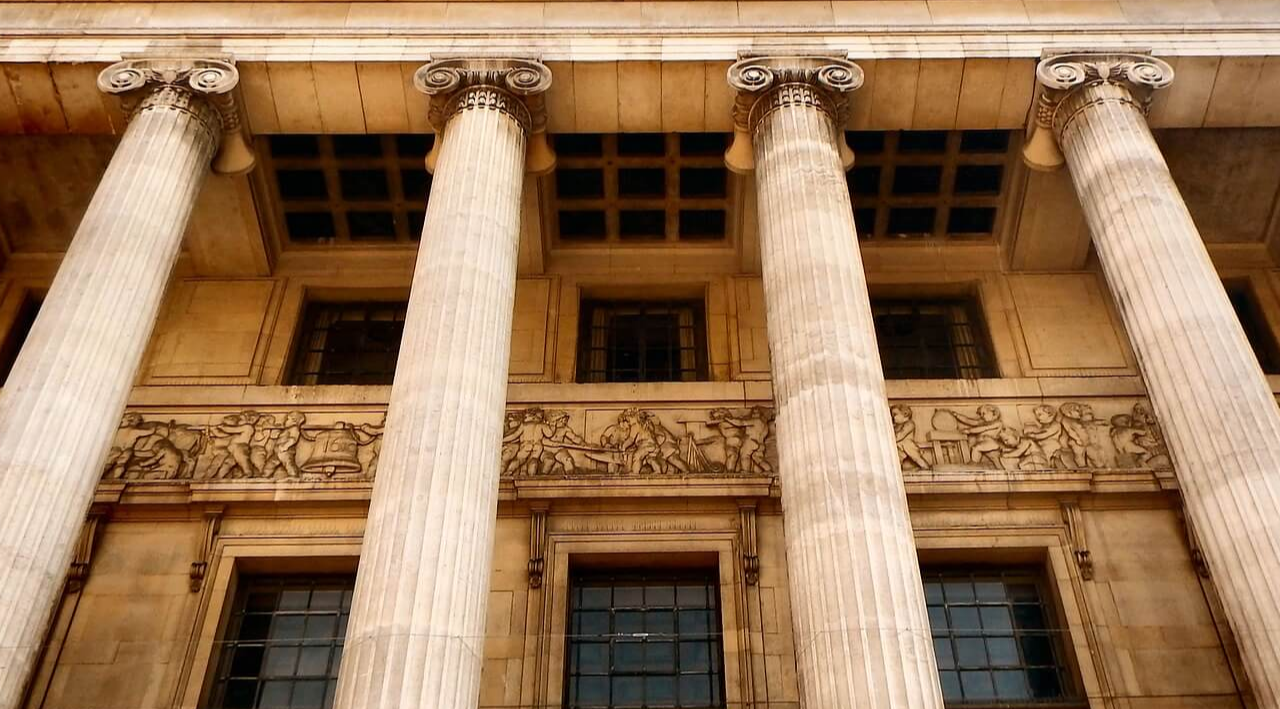
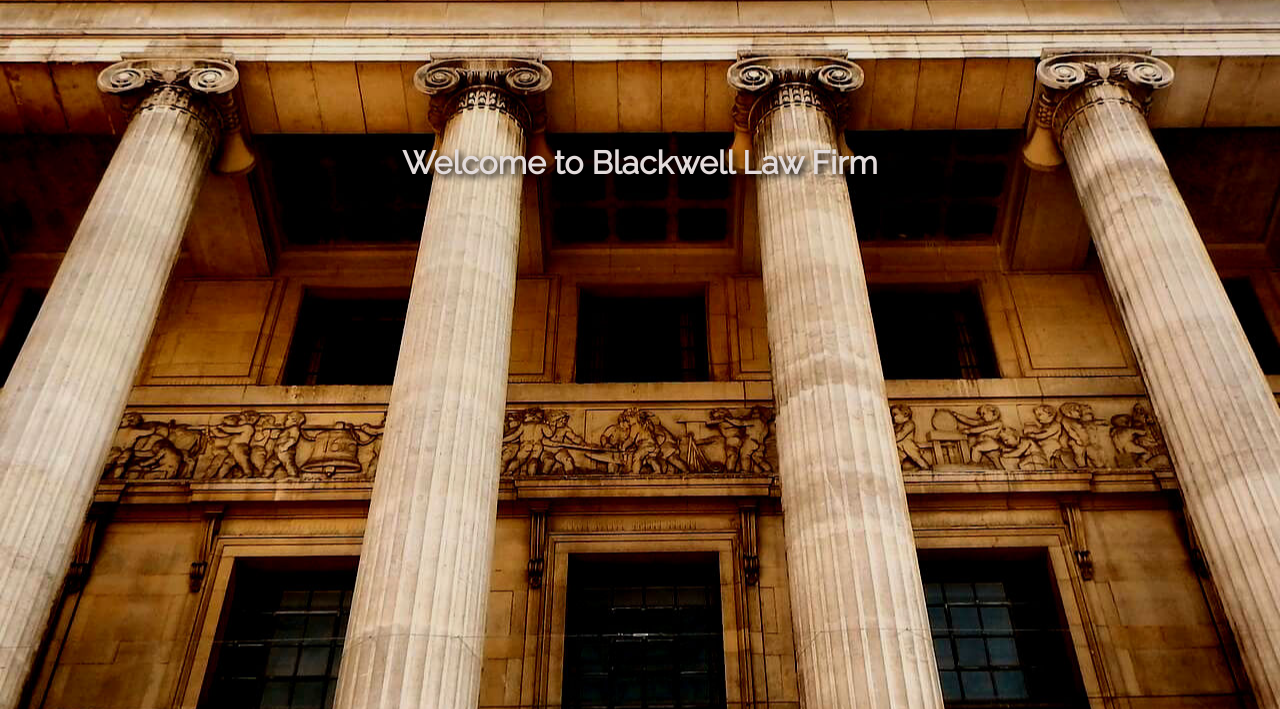
Before and after one commit to dayna-j/blackwell-law-firm, a website: page index.html in a window 1280 px wide. Shown: the part 88-797 px from the top of the page. Drawn offline with nearby package versions, Linux system fonts and the light colour scheme; files that its build step writes are made by us from their sources.

Commit message:
Added splash dialog and h1 element.
Reduced brightness on hero image to contrast better with splash dialog text.

```diff
--- a/index.html
+++ b/index.html
@@ -2,6 +2,8 @@
 <html>
     <head>
         <title>Blackwell Law Firm</title>
+
+        <link href="https://fonts.googleapis.com/css?family=Raleway" rel="stylesheet">
 
         <link rel="stylesheet" type="text/css" href="/styles/main.compiled.css">
 
@@ -9,6 +11,7 @@
         rel="stylesheet">
 
         <script src="https://unpkg.com/scrollreveal/dist/scrollreveal.min.js"></script>
+
         <script type = "text/javascript" src = "/build/main.bundle.js"></script>
 
 
@@ -16,7 +19,7 @@
 
     </head>
     <body>
-        <header>
+        <header class =  'paper-shadow-bottom-z-2'>
             <div id = 'header-wrapper'>
 
                 <div id = 'logo-wrapper'>
@@ -45,8 +48,14 @@
 
     <section id = 'splash'>
 
+        <div id = 'splash-dialog'>
+            <h1>Welcome to Blackwell Law Firm</h1>
+        </div>
+
     </section>
-    <section>
+
+    <section id = 'features-section'>
+
         <div class = 'features-wrapper'>
             <div class = 'features-grid'>
                 <img src = '/img/Member-Of-PFBA-white.png' />
@@ -61,6 +70,13 @@
                 <img src = '/img/WBENC-white.png' />
             </div>
         </div>
+
+    </section>
+
+    <section>
+        <footer>
+
+        </footer>
     </section>
 
 </html>
--- a/js/main.js
+++ b/js/main.js
@@ -1,6 +1,6 @@
 document.addEventListener("DOMContentLoaded", function() {
 
-    window.sr = ScrollReveal({
+    let sr = ScrollReveal({
         reset: true
     });
 
--- a/styles/main.scss
+++ b/styles/main.scss
@@ -1,4 +1,3 @@
-
 html {
     box-sizing: border-box;
     height: 100%;
@@ -14,6 +13,11 @@
   }
 
   .noSelect{user-select: none;}
+
+  .paper-shadow-bottom-z-2 {
+    box-shadow: 0 8px 17px 0 rgba(0, 0, 0, 0.2);
+
+  }
 
   header {
     position: fixed;
@@ -91,15 +95,42 @@
     section {
       height: 100vh;
       background-color: black;
-
-
     }
 
     #splash {
       position: relative;
+      display: flex;
+      flex-direction: column;
+      justify-content: flex-start;
+      align-items: center;
       // top: 85px;
-      background: url('/img/architecture-compressed.jpg') no-repeat center center fixed;
+      background: url('/img/architecture-compressed2.jpg') no-repeat center center fixed;
+
+
+
+      #splash-dialog {
+        display: flex;
+        justify-content: center;
+        align-items: center;
+
+        width: 500px;
+        height: 500px;
+        // background-color: rgba(255, 255, 255, 0.534);
+
+
+        h1 {
+          color: rgb(173, 216, 206);
+          color: #e3dbdb;
+          font-family: 'Raleway', sans-serif;
+          font-size: 2em;
+          text-shadow: black 0.1em 0.1em 0.2em;
+        }
+
+      }
+
     }
+
+
 
     .features-wrapper{
       position: relative;
@@ -131,3 +162,8 @@
       }
 
     }
+
+
+    footer {
+
+    }
```
Also changed, not shown: build/main.bundle.js, img/architecture-compressed2.jpg (added), styles/main.compiled.css, 1 other file.
